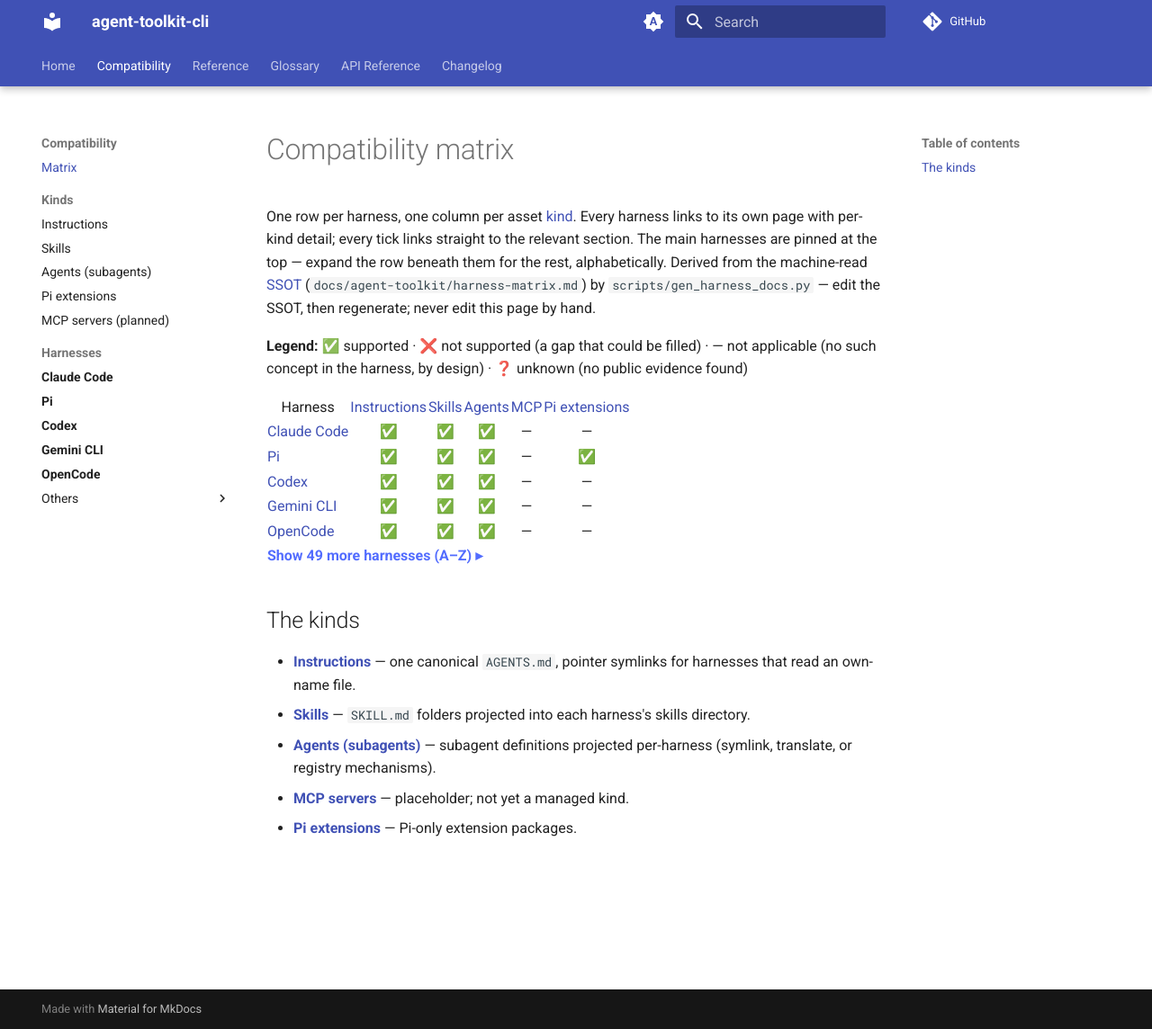
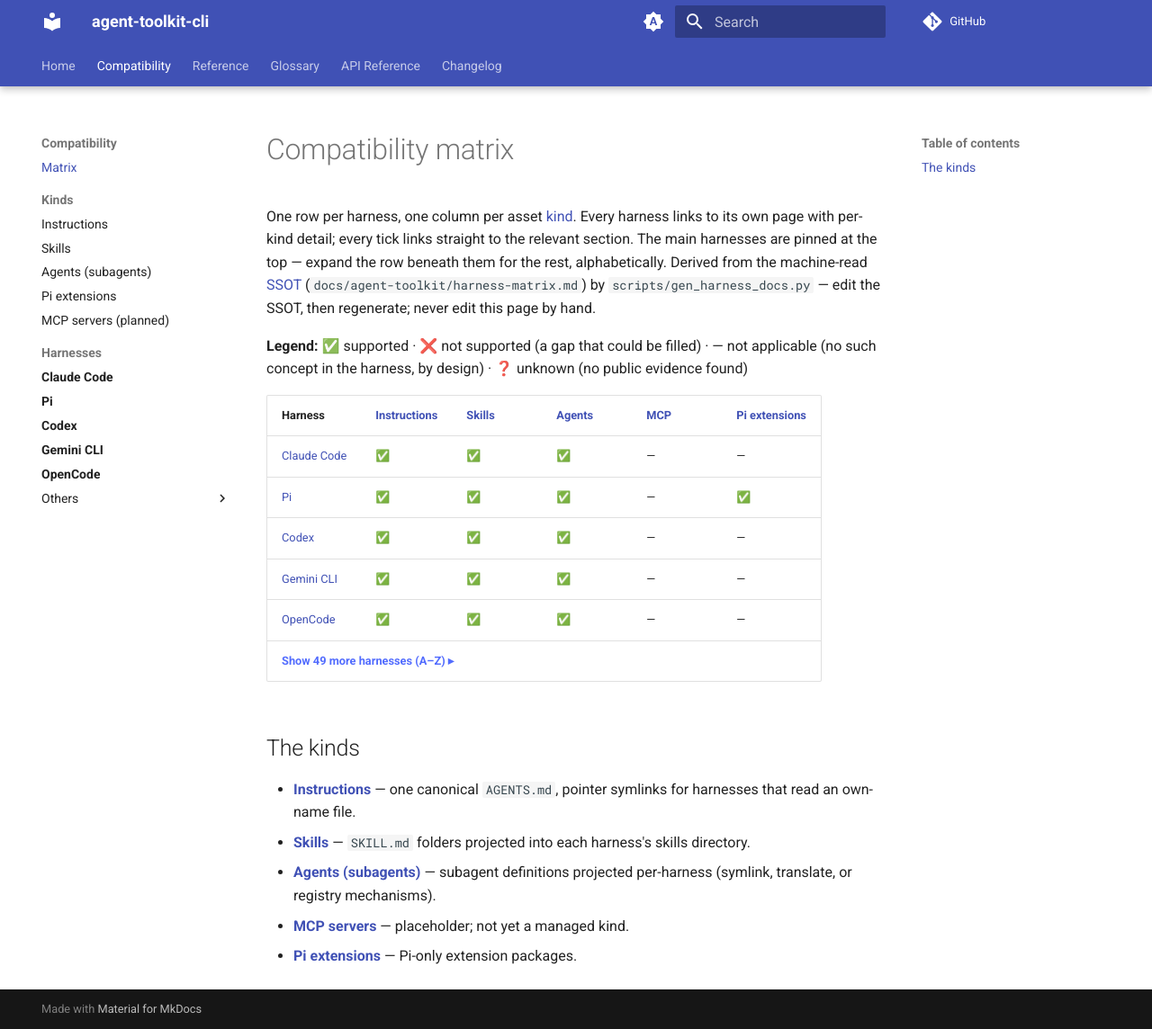
Before and after one commit to ajanderson1/agent-toolkit-cli, an MkDocs documentation site: the page built from docs/matrix.md, in a window 1280 px wide and 1144 px high. Shown: the whole window at 90% size. Built offline with MkDocs 1.6.1 and Material for MkDocs 9.7.7, drawn with Linux system fonts in a browser that asks for light colours; comment, search, counter and statistics services are not loaded.

Commit message:
docs(site): restore Material styling on the matrix table
class on the <table> opted it out of Material's table:not([class])
styling (borders, padding, header weight) — move it to a wrapper div and
bump the centering selectors to out-specific the theme.

Device: $(hostname -s)

```diff
--- a/docs/matrix.md
+++ b/docs/matrix.md
@@ -12,7 +12,8 @@
 — not applicable (no such concept in the harness, by design) ·
 ❓ unknown (no public evidence found)
 
-<table class="harness-matrix" markdown>
+<div class="harness-matrix" markdown>
+<table markdown>
 <thead markdown>
 <tr markdown><th markdown>Harness</th><th markdown>[Instructions](kinds/instructions.md)</th><th markdown>[Skills](kinds/skills.md)</th><th markdown>[Agents](kinds/agents.md)</th><th markdown>[MCP](kinds/mcp.md)</th><th markdown>[Pi extensions](kinds/pi-extensions.md)</th></tr>
 </thead>
@@ -78,6 +79,7 @@
 <tr markdown><td markdown>[Zencoder](harnesses/zencoder.md)</td><td markdown>[✅](harnesses/zencoder.md#instructions)</td><td markdown>[✅](harnesses/zencoder.md#skills)</td><td markdown>—</td><td markdown>—</td><td markdown>—</td></tr>
 </tbody>
 </table>
+</div>
 
 ## The kinds
 
--- a/docs/stylesheets/extra.css
+++ b/docs/stylesheets/extra.css
@@ -4,13 +4,15 @@
 }
 
 /* Compatibility matrix (docs/matrix.md, generated by
- * scripts/gen_harness_docs.py). */
-.harness-matrix th:not(:first-child),
-.harness-matrix td:not(:first-child) {
+ * scripts/gen_harness_docs.py). The class sits on a wrapper div — the table
+ * itself must stay class-free so Material's table:not([class]) styling
+ * (borders, padding, header weight, row hover) applies. */
+.harness-matrix table th:not(:first-child),
+.harness-matrix table td:not(:first-child) {
   text-align: center;
 }
 
-.harness-matrix .matrix-toggle td {
+.harness-matrix table .matrix-toggle td {
   text-align: left;
 }
 
```
Also changed, not shown: 1 other file.
